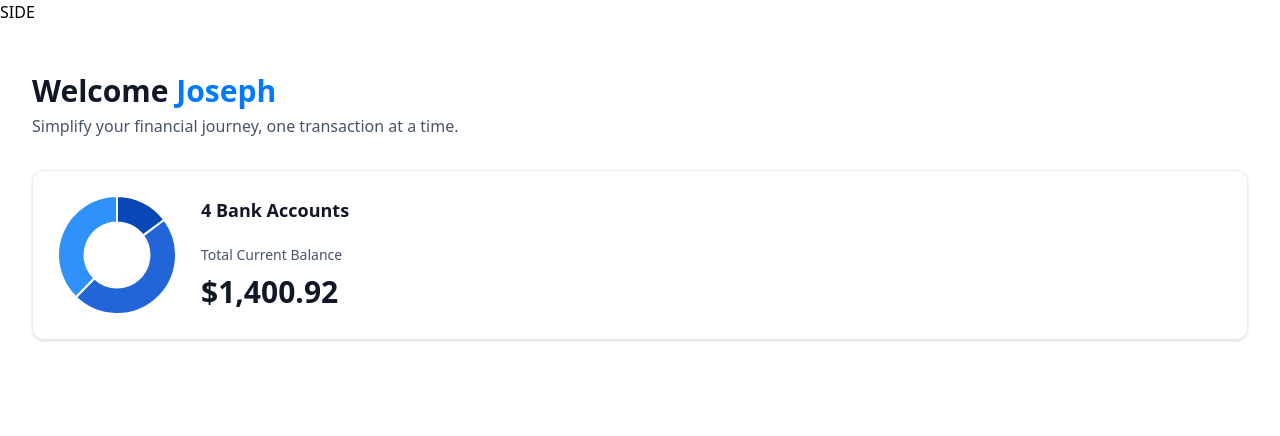
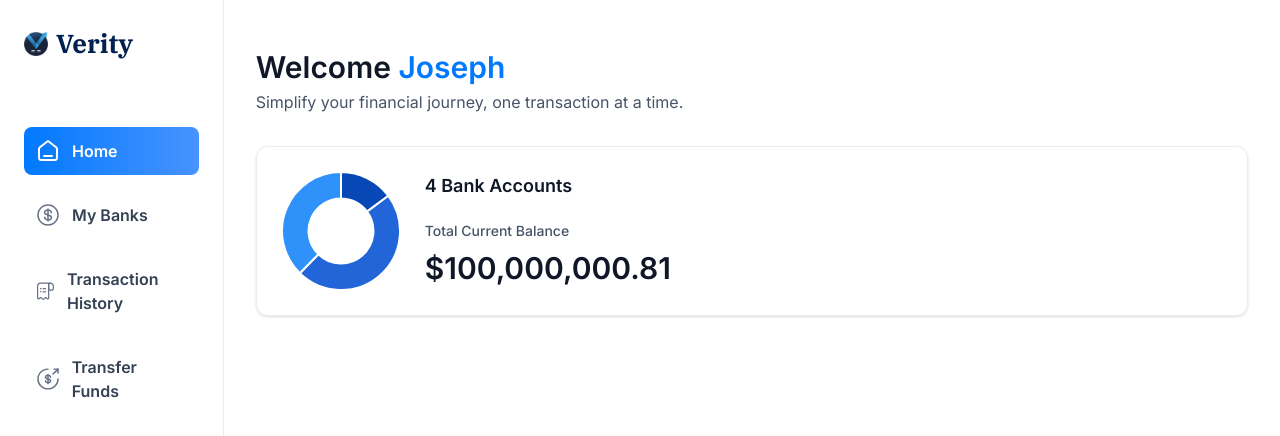
Before and after one commit to jjjosephn/Verity, a Next.js app: page / in a window 1280 px wide. Shown: the top 436 px of the page. Built offline with nearby package versions, Linux system fonts and the light colour scheme.

Commit message:
Implement sidebar for web and mobile (incomplete)

```diff
--- a/app/(root)/layout.tsx
+++ b/app/(root)/layout.tsx
@@ -1,12 +1,31 @@
+import MobileNav from "@/components/MobileNav";
+import SideBar from "@/components/SideBar";
+import Image from 'next/image'
+
 export default function RootLayout({
   children,
 }: Readonly<{
   children: React.ReactNode;
 }>) {
+
+  const loggedIn = { firstName: 'Joseph', lastName: 'Nguyen'}
   return (
-    <main>
-      SIDE
-      {children}
+    <main className=" flex h-screen w-full font-inter">
+      <SideBar user={loggedIn}/>
+      <div className="flex size-full flex-col">
+        <div className="root-layout">
+          <Image
+            src='/icons/logos.jpeg'
+            width={30}
+            height={30}
+            alt='Menu'
+          />
+          <div>
+            <MobileNav user={loggedIn} />
+          </div>
+        </div>
+        {children}
+      </div>
     </main>
   );
 }
--- a/app/(root)/page.tsx
+++ b/app/(root)/page.tsx
@@ -18,7 +18,7 @@
           <TotalBalanceBox
             accounts={[]}
             totalBanks={4}
-            totalCurrentBalance={1400.92}
+            totalCurrentBalance={100000000.81}
           />
         </header>
       </div>
--- /dev/null
+++ b/components/MobileNav.tsx
@@ -0,0 +1,85 @@
+'use client'
+import React from 'react'
+import Image from 'next/image'
+import Link from 'next/link'
+import {
+   Sheet,
+   SheetClose,
+   SheetContent,
+   SheetDescription,
+   SheetHeader,
+   SheetTitle,
+   SheetTrigger,
+ } from "@/components/ui/sheet"
+import { usePathname } from 'next/navigation'
+import { cn } from '@/lib/utils'
+import { sidebarLinks } from '@/constants'
+import { VisuallyHidden } from "@radix-ui/react-visually-hidden";
+
+const MobileNav = ({user}:MobileNavProps) => {
+   const pathname = usePathname()
+   return (
+   <section className='w-full max-w-[264px]'>
+      <Sheet>
+         <SheetTrigger>
+            <Image
+               src='/icons/hamburger.svg'
+               width={30}
+               height={30}
+               alt='menu'
+               className='cursor-pointer'
+            />
+         </SheetTrigger>
+         <SheetContent className='border-none bg-white'>
+            <SheetHeader>
+               <VisuallyHidden>
+                  <SheetTitle>Mobile Navigation</SheetTitle>
+               </VisuallyHidden>
+            </SheetHeader>
+            <Link href='/' className='cursor-pointer flex items-center gap-1 px-4'>
+               <Image
+                  src='/icons/logos.jpeg'
+                  width={34}
+                  height={34}
+                  alt='Verity Logo'
+               />
+               <h1 className='text-26 font-ibm-plex-serif font-bold text-black-1'>Verity</h1>
+            </Link>
+
+            <div className='mobilenav-sheet'>
+               <SheetClose asChild>
+                  <nav className='flex h-full flex-col gap-6 pt-16 text-white'>
+                     {sidebarLinks.map((item) =>{
+                        const isActive = pathname === item.route || pathname.startsWith(`${item.route}/`)
+                        return (
+                           <SheetClose asChild key={item.route}>
+                              <Link href={item.route}
+                                 key={item.label}
+                                 className={cn('mobilenav-sheet_close w-full', {'bg-bank-gradient' : isActive})}
+                              >
+                                 <Image
+                                    src={item.imgURL}
+                                    alt={item.label}
+                                    width={20}
+                                    height={20}
+                                    className={cn({'brightness-[3] invert-0' : isActive})}/>
+                                 <p className={cn("text-16 font-semibold text-black-2", { "text-white": isActive})}>
+                                    {item.label}
+                                 </p>
+                              </Link>
+                           </SheetClose>
+                        )
+                     })}
+                  USER
+                  </nav>
+               </SheetClose>
+            FOOTER
+            </div>
+
+         </SheetContent>
+      </Sheet>
+   </section>
+  )
+}
+
+export default MobileNav
--- /dev/null
+++ b/components/SideBar.tsx
@@ -0,0 +1,52 @@
+'use client'
+import Link from 'next/link'
+import Image from 'next/image'
+import React from 'react'
+import { cn } from '@/lib/utils'
+import { sidebarLinks } from '@/constants'
+import { usePathname } from 'next/navigation'
+
+const SideBar = ({user}: SidebarProps) => {
+   const pathname = usePathname()
+   return (
+      <section className='sidebar'>
+         <nav className='flex flex-col gap-4'>
+            <Link href='/' className='mb-12 cursor-pointer flex items-center gap-2'>
+               <Image
+                  src='/icons/logos.jpeg'
+                  width={34}
+                  height={34}
+                  alt='Verity Logo'
+                  className="size-[24px] max-xl:size-14"
+               />
+               <h1 className='sidebar-logo'>Verity</h1>
+            </Link>
+
+            {sidebarLinks.map((item) =>{
+               const isActive = pathname === item.route || pathname.startsWith(`${item.route}/`)
+               return (
+                  <Link href={item.route}
+                     key={item.label}
+                     className={cn('sidebar-link', {'bg-bank-gradient' : isActive})}
+                  >
+                     <div className='relative size-6'>
+                        <Image
+                           src={item.imgURL}
+                           alt={item.label}
+                           fill
+                           className={cn({'brightness-[3] invert-0' : isActive})}/>
+                     </div>
+                     <p className={cn("sidebar-label", { "!text-white": isActive})}>
+                        {item.label}
+                     </p>
+                  </Link>
+               )
+            })}
+            USER
+         </nav>
+         FOOTER
+      </section>
+  )
+}
+
+export default SideBar
--- /dev/null
+++ b/components/ui/sheet.tsx
@@ -0,0 +1,140 @@
+"use client"
+
+import * as React from "react"
+import * as SheetPrimitive from "@radix-ui/react-dialog"
+import { cva, type VariantProps } from "class-variance-authority"
+import { X } from "lucide-react"
+
+import { cn } from "@/lib/utils"
+
+const Sheet = SheetPrimitive.Root
+
+const SheetTrigger = SheetPrimitive.Trigger
+
+const SheetClose = SheetPrimitive.Close
+
+const SheetPortal = SheetPrimitive.Portal
+
+const SheetOverlay = React.forwardRef<
+  React.ElementRef<typeof SheetPrimitive.Overlay>,
+  React.ComponentPropsWithoutRef<typeof SheetPrimitive.Overlay>
+>(({ className, ...props }, ref) => (
+  <SheetPrimitive.Overlay
+    className={cn(
+      "fixed inset-0 z-50 bg-black/80  data-[state=open]:animate-in data-[state=closed]:animate-out data-[state=closed]:fade-out-0 data-[state=open]:fade-in-0",
+      className
+    )}
+    {...props}
+    ref={ref}
+  />
+))
+SheetOverlay.displayName = SheetPrimitive.Overlay.displayName
+
+const sheetVariants = cva(
+  "fixed z-50 gap-4 bg-background p-6 shadow-lg transition ease-in-out data-[state=open]:animate-in data-[state=closed]:animate-out data-[state=closed]:duration-300 data-[state=open]:duration-500",
+  {
+    variants: {
+      side: {
+        top: "inset-x-0 top-0 border-b data-[state=closed]:slide-out-to-top data-[state=open]:slide-in-from-top",
+        bottom:
+          "inset-x-0 bottom-0 border-t data-[state=closed]:slide-out-to-bottom data-[state=open]:slide-in-from-bottom",
+        left: "inset-y-0 left-0 h-full w-3/4 border-r data-[state=closed]:slide-out-to-left data-[state=open]:slide-in-from-left sm:max-w-sm",
+        right:
+          "inset-y-0 right-0 h-full w-3/4  border-l data-[state=closed]:slide-out-to-right data-[state=open]:slide-in-from-right sm:max-w-sm",
+      },
+    },
+    defaultVariants: {
+      side: "right",
+    },
+  }
+)
+
+interface SheetContentProps
+  extends React.ComponentPropsWithoutRef<typeof SheetPrimitive.Content>,
+    VariantProps<typeof sheetVariants> {}
+
+const SheetContent = React.forwardRef<
+  React.ElementRef<typeof SheetPrimitive.Content>,
+  SheetContentProps
+>(({ side = "right", className, children, ...props }, ref) => (
+  <SheetPortal>
+    <SheetOverlay />
+    <SheetPrimitive.Content
+      ref={ref}
+      className={cn(sheetVariants({ side }), className)}
+      {...props}
+    >
+      {children}
+      <SheetPrimitive.Close className="absolute right-4 top-4 rounded-sm opacity-70 ring-offset-background transition-opacity hover:opacity-100 focus:outline-none focus:ring-2 focus:ring-ring focus:ring-offset-2 disabled:pointer-events-none data-[state=open]:bg-secondary">
+        <X className="h-4 w-4" />
+        <span className="sr-only">Close</span>
+      </SheetPrimitive.Close>
+    </SheetPrimitive.Content>
+  </SheetPortal>
+))
+SheetContent.displayName = SheetPrimitive.Content.displayName
+
+const SheetHeader = ({
+  className,
+  ...props
+}: React.HTMLAttributes<HTMLDivElement>) => (
+  <div
+    className={cn(
+      "flex flex-col space-y-2 text-center sm:text-left",
+      className
+    )}
+    {...props}
+  />
+)
+SheetHeader.displayName = "SheetHeader"
+
+const SheetFooter = ({
+  className,
+  ...props
+}: React.HTMLAttributes<HTMLDivElement>) => (
+  <div
+    className={cn(
+      "flex flex-col-reverse sm:flex-row sm:justify-end sm:space-x-2",
+      className
+    )}
+    {...props}
+  />
+)
+SheetFooter.displayName = "SheetFooter"
+
+const SheetTitle = React.forwardRef<
+  React.ElementRef<typeof SheetPrimitive.Title>,
+  React.ComponentPropsWithoutRef<typeof SheetPrimitive.Title>
+>(({ className, ...props }, ref) => (
+  <SheetPrimitive.Title
+    ref={ref}
+    className={cn("text-lg font-semibold text-foreground", className)}
+    {...props}
+  />
+))
+SheetTitle.displayName = SheetPrimitive.Title.displayName
+
+const SheetDescription = React.forwardRef<
+  React.ElementRef<typeof SheetPrimitive.Description>,
+  React.ComponentPropsWithoutRef<typeof SheetPrimitive.Description>
+>(({ className, ...props }, ref) => (
+  <SheetPrimitive.Description
+    ref={ref}
+    className={cn("text-sm text-muted-foreground", className)}
+    {...props}
+  />
+))
+SheetDescription.displayName = SheetPrimitive.Description.displayName
+
+export {
+  Sheet,
+  SheetPortal,
+  SheetOverlay,
+  SheetTrigger,
+  SheetClose,
+  SheetContent,
+  SheetHeader,
+  SheetFooter,
+  SheetTitle,
+  SheetDescription,
+}
--- a/package.json
+++ b/package.json
@@ -9,7 +9,9 @@
     "lint": "next lint"
   },
   "dependencies": {
+    "@radix-ui/react-dialog": "^1.1.2",
     "@radix-ui/react-slot": "^1.1.0",
+    "@radix-ui/react-visually-hidden": "^1.1.0",
     "chart.js": "^4.4.6",
     "class-variance-authority": "^0.7.0",
     "clsx": "^2.1.1",
--- a/types/index.d.ts
+++ b/types/index.d.ts
@@ -218,7 +218,7 @@
   banks: Bank[] & Account[];
 }
 
-declare interface SiderbarProps {
+declare interface SidebarProps {
   user: User;
 }
 
```
Also changed, not shown: public/icons/logos.jpeg (added), 1 other file (tests, documents, lock files or other folders).
